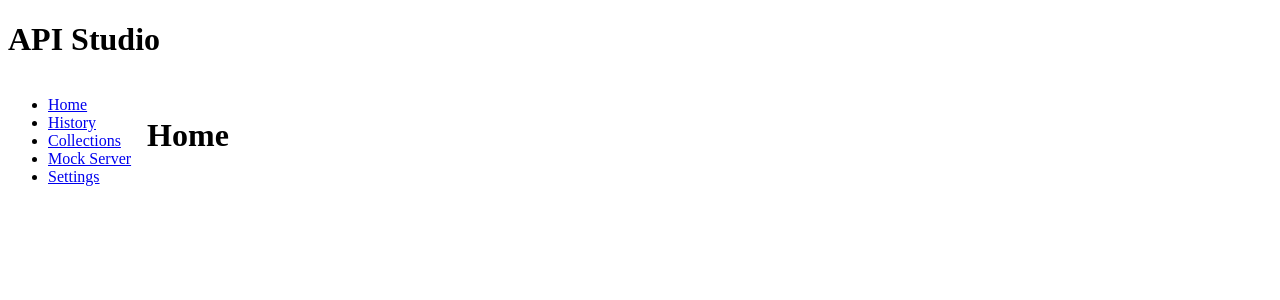
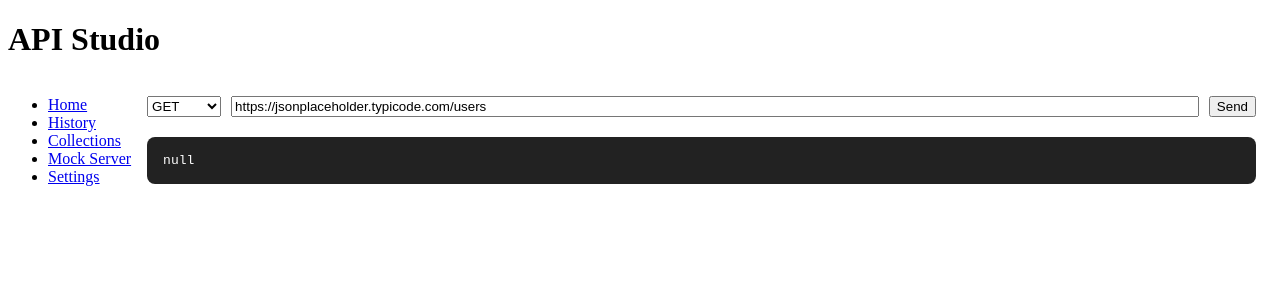
Before and after one commit to EugeneTereschenko/api-studio, a React (Vite) app: page / in a window 1280 px wide. Shown: the top 300 px of the page. Built offline with nearby package versions, Linux system fonts and the light colour scheme.

Commit message:
add files

```diff
--- /dev/null
+++ b/src/components/request/RequestBar.tsx
@@ -0,0 +1,43 @@
+import { useState } from "react";
+
+type Props = {
+  onSend: (method: string, url: string) => void;
+};
+
+export default function RequestBar({ onSend }: Props) {
+  const [method, setMethod] = useState("GET");
+  const [url, setUrl] = useState(
+    "https://jsonplaceholder.typicode.com/users"
+  );
+
+  return (
+    <div
+      style={{
+        display: "flex",
+        gap: "10px",
+        marginBottom: "20px",
+      }}
+    >
+      <select
+        value={method}
+        onChange={(e) => setMethod(e.target.value)}
+      >
+        <option>GET</option>
+        <option>POST</option>
+        <option>PUT</option>
+        <option>PATCH</option>
+        <option>DELETE</option>
+      </select>
+
+      <input
+        style={{ flex: 1 }}
+        value={url}
+        onChange={(e) => setUrl(e.target.value)}
+      />
+
+      <button onClick={() => onSend(method, url)}>
+        Send
+      </button>
+    </div>
+  );
+}
--- /dev/null
+++ b/src/components/response/ResponseViewer.tsx
@@ -0,0 +1,19 @@
+type Props = {
+    data: unknown;
+};
+
+export default function ResponseViewer({ data }: Props) {
+    return (
+        <pre
+            style={{
+                background: "#222",
+                color: "#fff",
+                padding: "1rem",
+                borderRadius: "8px",
+                overflow: "auto",
+            }}
+        >
+            {JSON.stringify(data, null, 2)}
+        </pre>
+    );
+}
--- a/src/pages/Home.tsx
+++ b/src/pages/Home.tsx
@@ -1,3 +1,31 @@
+import { useState } from "react";
+import axios from "axios";
+
+import RequestBar from "../components/request/RequestBar";
+import ResponseViewer from "../components/response/ResponseViewer";
+
 export default function Home() {
-    return <h1>Home</h1>;
+  const [response, setResponse] = useState<unknown>(null);
+
+  async function handleSend(method: string, url: string) {
+    try {
+      const res = await axios({
+        method,
+        url,
+      });
+
+      setResponse(res.data);
+    } catch (error) {
+      console.error(error);
+      setResponse(error);
+    }
+  }
+
+  return (
+    <>
+      <RequestBar onSend={handleSend} />
+
+      <ResponseViewer data={response} />
+    </>
+  );
 }
```
Also changed, not shown: src/components/request/MethodSelect.tsx (added), src/components/request/SendButton.tsx (added), src/components/request/UrlInput.tsx (added).
